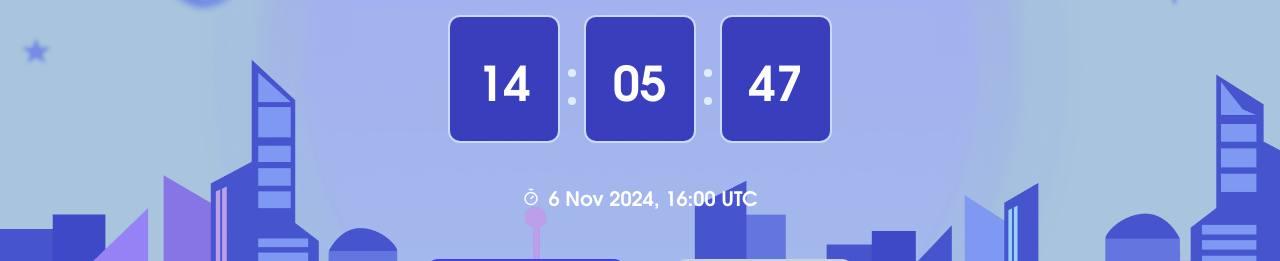
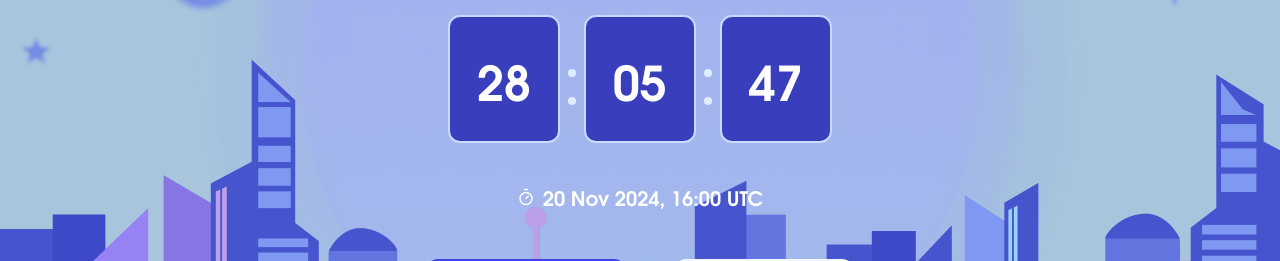
Before and after one commit to OH-Fasilkom-UI/oh24-frontend, a Next.js app: page / in a window 1280 px wide. Shown: the part 357-618 px from the top of the page. Built offline with nearby package versions, Linux system fonts and the light colour scheme; no server answers.

Commit message:
feat: enable registration

```diff
--- a/components/elements/Navbar.data.ts
+++ b/components/elements/Navbar.data.ts
@@ -30,7 +30,7 @@ export const NAVBAR_LINKS = [
     href: '/register',
     icon: FileText,
     label: 'Registration Page',
-    isExist: false,
+    isExist: true,
   },
   {
     href: '/wefwefw',
--- a/modules/LandingPageModule/components/LandingPageHero.tsx
+++ b/modules/LandingPageModule/components/LandingPageHero.tsx
@@ -60,7 +60,7 @@ const LandingPageHero = () => {
         </h2>
         <div className="mt-6 sm:mt-12">
           <Countdown
-            targetDate={new Date('2024-11-06T23:00:00+0700')}
+            targetDate={new Date('2024-11-20T23:00:00+0700')}
             displayDate
             classNameType="sm:text-xl text-white"
             classNameBlock=" w-[60px] h-[70px] sm:w-20 sm:h-24 sm:w-28 sm:h-32 mt-3 mb-3 sm:mb-8"
@@ -74,7 +74,6 @@ const LandingPageHero = () => {
           </Link>
           <Link href="/register">
             <Button
-              disabled
               variant="tertiary"
               className="w-[120px] h-[40px] sm:w-[180px] sm:h-[50px] text-[10px] sm:text-[12px]"
             >
--- a/modules/ProfilePageModules/sections/DetailProfile.tsx
+++ b/modules/ProfilePageModules/sections/DetailProfile.tsx
@@ -167,7 +167,7 @@ export const DetailProfile = () => {
             )
           ) : (
             <Link href="/register">
-              <Button className="max-w-36" disabled>Registrasi Peserta</Button>
+              <Button className="max-w-36">Registrasi Peserta</Button>
             </Link>
           )}
 
```
